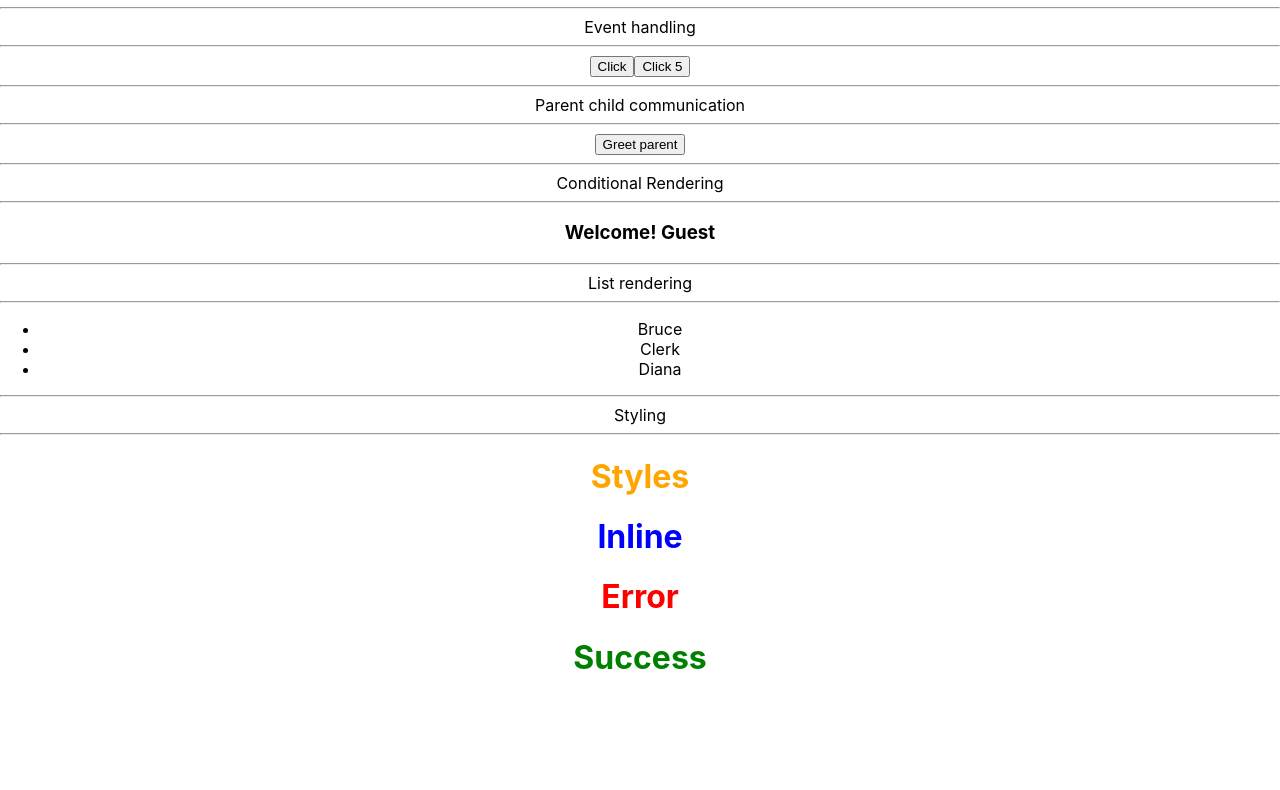
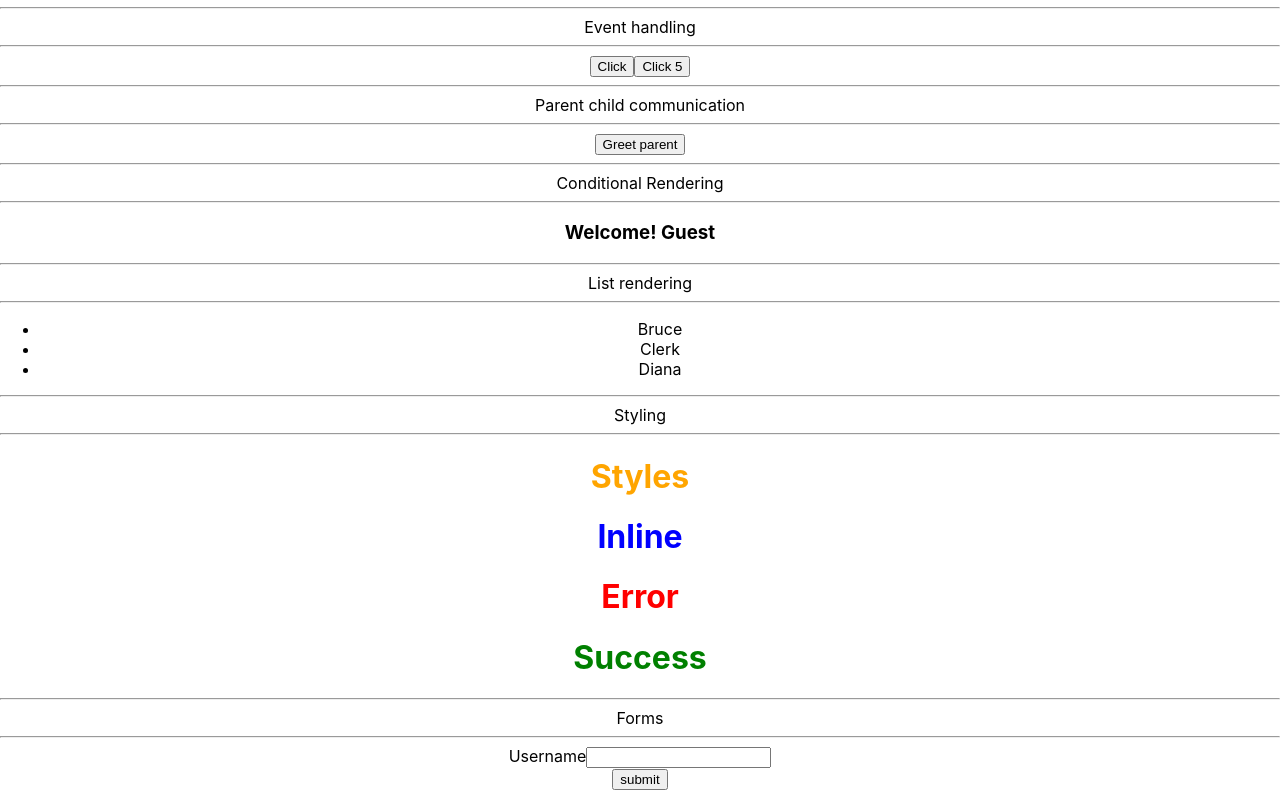
Before and after one commit to avishkakavindu/hello-to-react, a React (Create React App) app: page / in a window 1280 px wide. Shown: the part 415-1205 px from the top of the page. Before the commit the page ends 1113 px from the top, so only its background shows below. Built offline with nearby package versions, Linux system fonts and the light colour scheme.

Commit message:
Form handling

```diff
--- a/src/App.js
+++ b/src/App.js
@@ -8,6 +8,7 @@
 import { Stylesheet } from './components/Stylesheet';
 import './appStyles.css';
 import styles from './appStyles.module.css';
+import { Form } from './components/Form';
 
 function App() {
   return (
@@ -47,6 +48,10 @@
       <Stylesheet />
       <h1 className='error'>Error</h1>
       <h1 className={styles.success}>Success</h1>
+      <hr />
+      Forms
+      <hr />
+      <Form />
     </div>
   );
 }
--- /dev/null
+++ b/src/components/Form.js
@@ -0,0 +1,25 @@
+import { useState } from 'react';
+
+export const Form = () => {
+  const [username, setUsername] = useState('');
+
+  const handleSubmit = (event) => {
+    event.preventDefault();
+
+    alert(`username: ${username}`);
+  };
+
+  return (
+    <form onSubmit={handleSubmit}>
+      <div>
+        <label>Username</label>
+        <input
+          type='text'
+          value={username}
+          onChange={(event) => setUsername(event.target.value)}
+        ></input>
+      </div>
+      <button type='submit'> submit</button>
+    </form>
+  );
+};
--- a/src/components/NameList.js
+++ b/src/components/NameList.js
@@ -4,7 +4,6 @@
     <div>
       <ul>
         {name.map((name, key) => {
-          console.log(key);
           return <li>{name}</li>;
         })}
       </ul>
```
